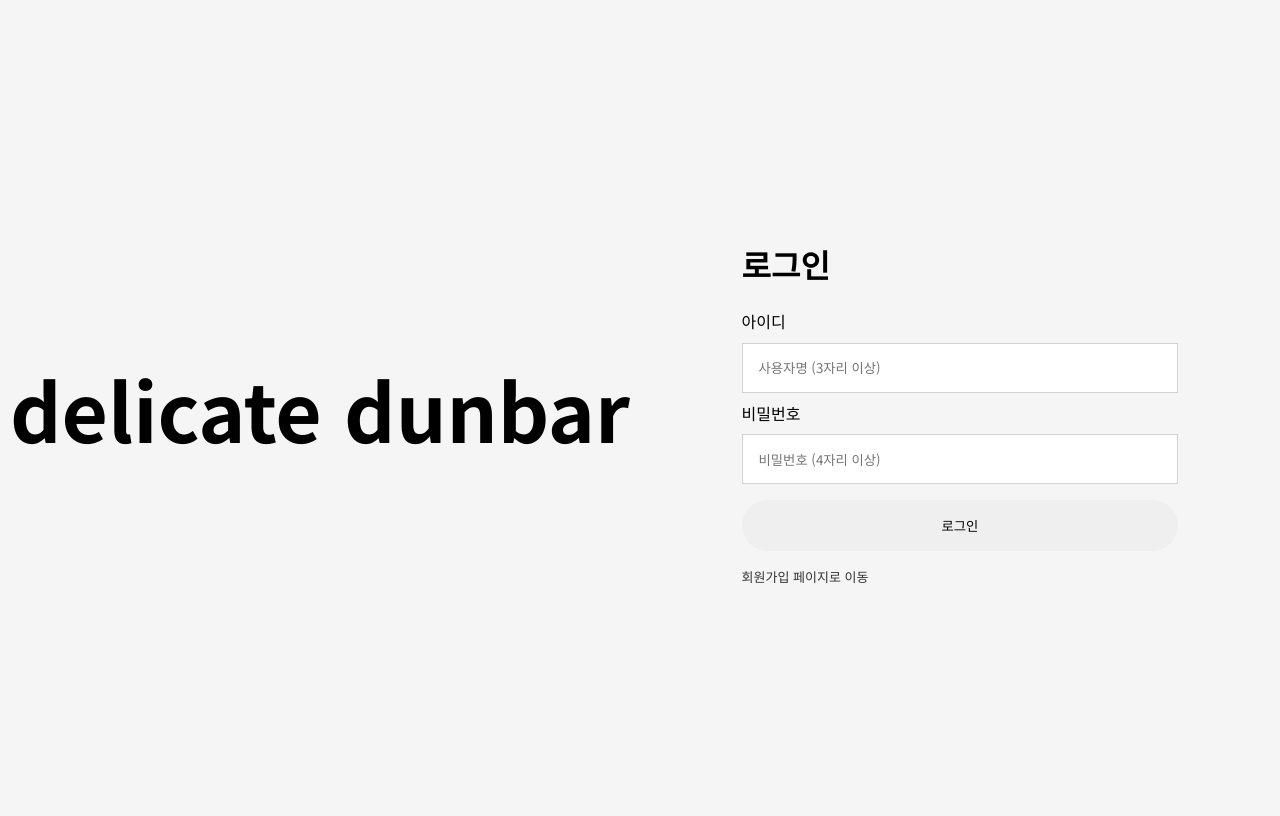
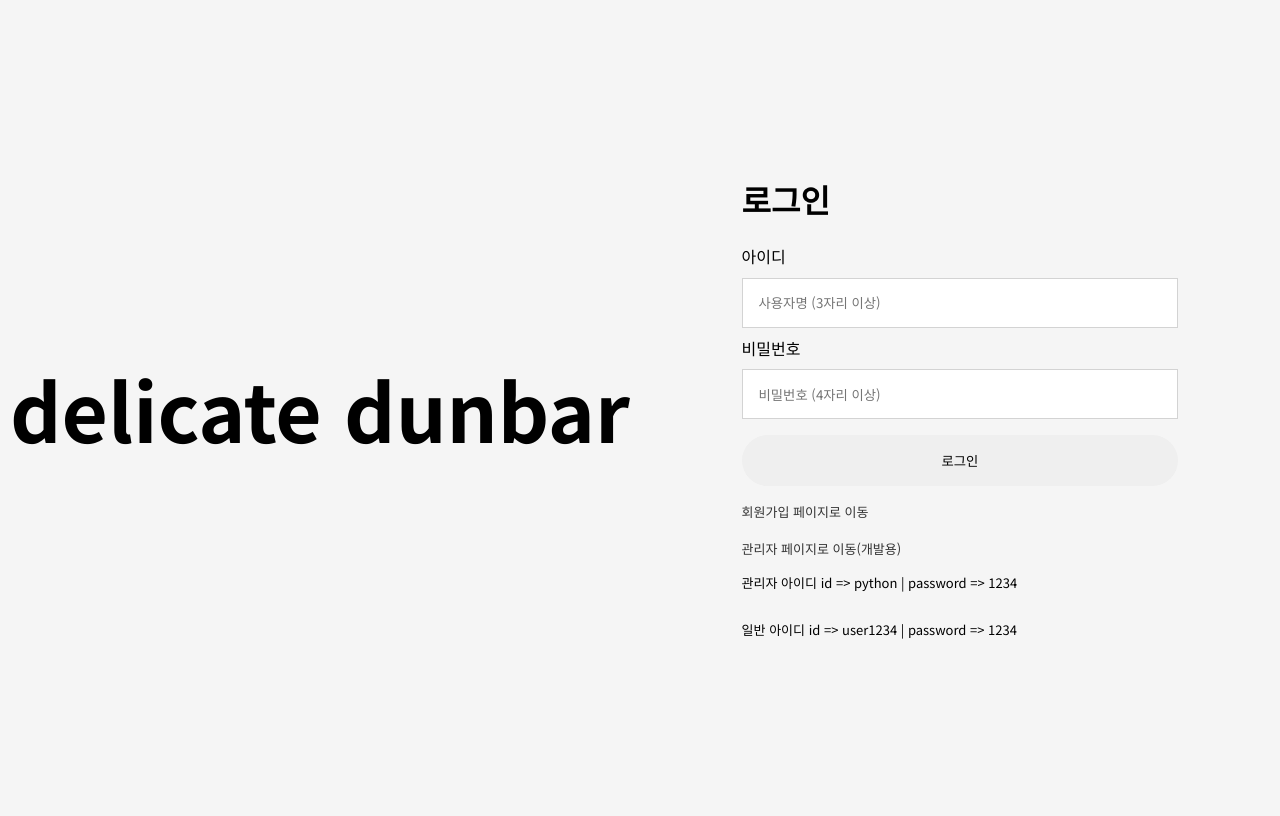
Before and after one commit to RieSeungho/delicate_dunbar, a Django app: page /users/login/ in a window 1280 px wide. Run offline with Django 4.2, Linux system fonts and the light colour scheme; some libraries are stand-ins or nearby versions; some web fonts are replaced.

Commit message:
Implementing Integrations With Python functions and HTML

```diff
--- a/config/settings.py
+++ b/config/settings.py
@@ -36,8 +36,7 @@ SECRET_KEY = 'django-insecure-#c)-m(5kgq!*d$y&(a8dhg98+mh7z6e4tp@o@#d=c0xym(q+5m
 # SECURITY WARNING: don't run with debug turned on in production!
 DEBUG = True
 
-ALLOWED_HOSTS = []
-
+ALLOWED_HOSTS = ['*']
 
 # Application definition
 
--- a/package.json
+++ b/package.json
@@ -10,6 +10,8 @@
   "license": "ISC",
   "description": "",
   "dependencies": {
-    "@splidejs/splide": "^4.1.4"
+    "@splidejs/splide": "^4.1.4",
+    "dropzone": "^6.0.0-beta.2",
+    "meyer-css": "^2.0.1"
   }
 }
--- a/templates/base_profile.html
+++ b/templates/base_profile.html
@@ -18,7 +18,7 @@
           </div>
           <ul class="profile__list">
               <li class="profile__item">
-              <a href="{% url 'users:profile' user_id=user.id %}" class="profile__link">
+                  <a href="{% url 'users:profile' user_id=user.id %}" {% if request.resolver_match.url_name == 'profile' %} class="profile__link active" {% else %} class="profile__link" {% endif %}>
                     <span>게시글</span>
                     {% if user.author_posts.count %}
                     <span>({{ user.author_posts.count }})</span>
@@ -28,13 +28,13 @@
                   </a>
               </li>
               <li class="profile__item">
-              <a href="{% url 'users:following' user_id=user.id %}" class="profile__link">
+                  <a href="{% url 'users:following' user_id=user.id %}" {% if request.resolver_match.url_name == 'following' %} class="profile__link active" {% else %} class="profile__link" {% endif %}>
                     <span>팔로잉</span>
                     <span>({{ user.following.count }})</span>
                   </a>
               </li>
               <li class="profile__item">
-              <a href="{% url 'users:followers' user_id=user.id %}" class="profile__link">
+                  <a href="{% url 'users:followers' user_id=user.id %}" {% if request.resolver_match.url_name == 'followers' %} class="profile__link active" {% else %} class="profile__link" {% endif %}>
                     <span>팔로워</span>
                     <span>({{ user.followers.count }})</span>
                   </a>
--- a/templates/posts/post_add.html
+++ b/templates/posts/post_add.html
@@ -16,11 +16,11 @@
                 <label for="id_images" class="input__label">이미지</label>
             </div>
             <div class="input__binder">
-                <label for="id_images" class="input__label--file">이미지 업로드</label>
+                <label for="id_images" class="input__label--file button--interaction">이미지 업로드</label>
                 <input type="file" id="id_images" name="images" class="input" multiple>
             </div>
             <div class="button__binder">
-                <button type="submit" class="button">게시</button>
+                <button type="submit" class="button button--interaction">게시</button>
             </div>
         </form>
     </article>
--- a/templates/users/login.html
+++ b/templates/users/login.html
@@ -19,9 +19,18 @@
             {{ form.password }}
         </div>
         <div class="button__binder">
-            <button type="submit" class="button button--access">로그인</button>
+            <button type="submit" class="button button--access button--interaction">로그인</button>
         </div>
         <a href="{% url 'users:signup' %}" class="access__link">회원가입 페이지로 이동</a>
+        <a href="/admin/" class="access__link">관리자 페이지로 이동(개발용)</a>
+        <p>
+            <span>관리자 아이디</span>
+            <span>id => python | password => 1234</span>
+        </p>
+        <p>
+            <span>일반 아이디</span>
+            <span>id => user1234 | password => 1234</span>
+        </p>
     </form>
 </article>
 {% endblock %}
--- a/templates/users/signup.html
+++ b/templates/users/signup.html
@@ -53,11 +53,11 @@
                     <small class="invalidate">{{ form.profile_image.errors.0 }}</small>
                 {% endif %}
             </label>
-            <label for="profile_image" class="input__label input__label--file">프로파일 이미지 등록</label>
+            <label for="profile_image" class="input__label input__label--file button--interaction">프로파일 이미지 등록</label>
             {{ form.profile_image }}
         </div>
         <div class="button__binder">
-            <button type="submit" class="button button--access">회원가입</button>
+            <button type="submit" class="button button--access button--interaction">회원가입</button>
         </div>
         <a href="{% url 'users:login' %}" class="access__link">로그인 페이지로 이동</a>
     </form>
```
Also changed, not shown: templates/posts/post.html (+12 -10 lines), db.sqlite3, package-lock.json (added), users/migrations/0004_user_like_posts.py (added), users/migrations/0005_relationship_user_following.py (added), users/migrations/0006_alter_relationship_to_user.py (added). Lines whose indentation alone changed are shown as unchanged.
